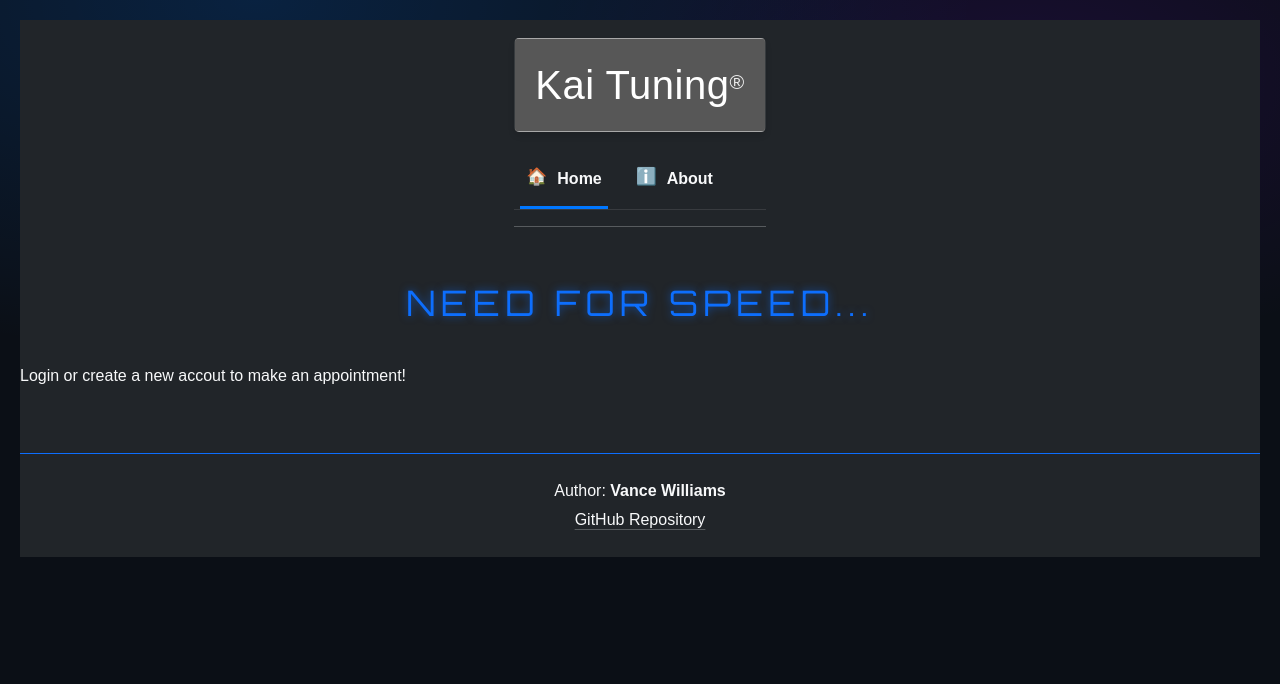
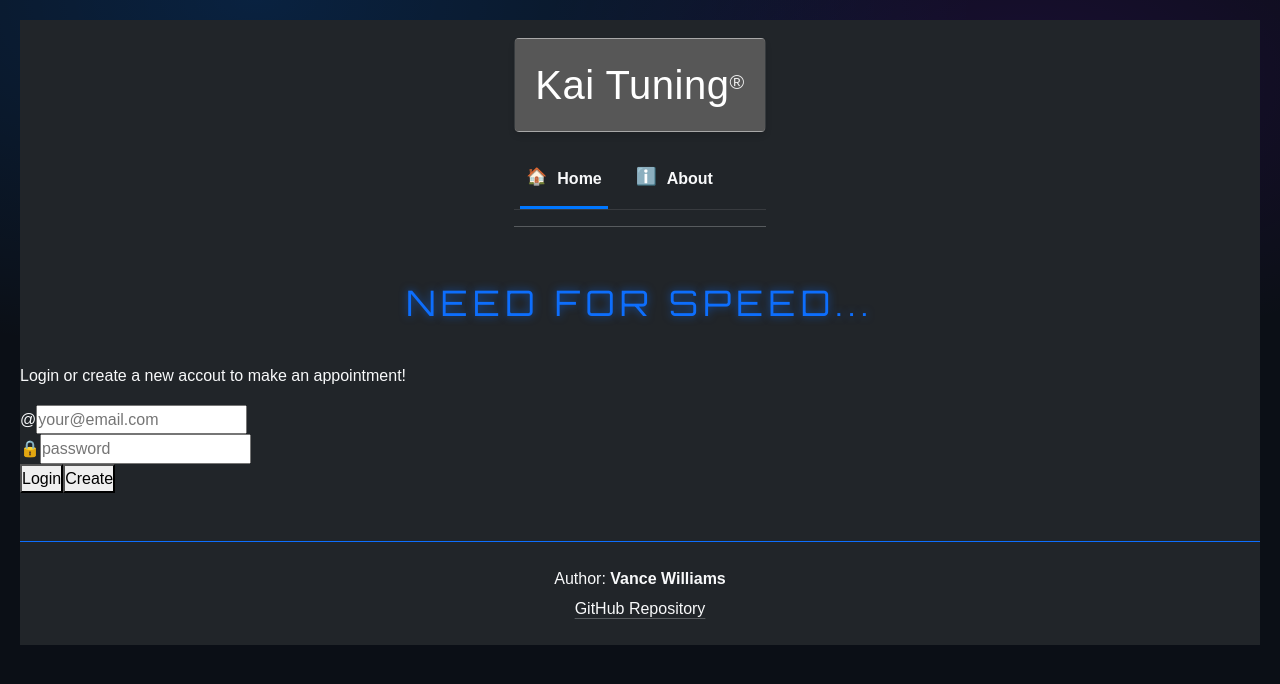
Before and after one commit to Vaoikun/startup, a React (Vite) app: page / in a window 1280 px wide. Shown: the top 684 px of the page. Built offline with nearby package versions, Linux system fonts and the light colour scheme; grey boxes are pictures that could not be loaded.

Commit message:
login.jsx finalized

```diff
--- a/src/login/login.jsx
+++ b/src/login/login.jsx
@@ -15,6 +15,14 @@ export function Login({ userName, authState, onAuthChange}) {
             <p>Kai Tuning is a method of optimizing performance and efficiency in various systems. It involves fine-tuning parameters to achieve the best possible results.</p> &&
             <p>Login or create a new accout to make an appointment!</p>
             }
+            {authState === AuthState.Authenticated && (
+              <Authenticated userName={userName} onLogout={() => onAuthChange(userName, AuthState.Unauthenticated)}/>
+            )}
+            {authState === AuthState.Unauthenticated && (
+              <Unauthenticated userName={userName} onLogin={(loginUserName) => {
+                onAuthChange(loginUserName, AuthState.Authenticated);
+              }}/>
+            )}
           </div>
         </main>
   );
```
